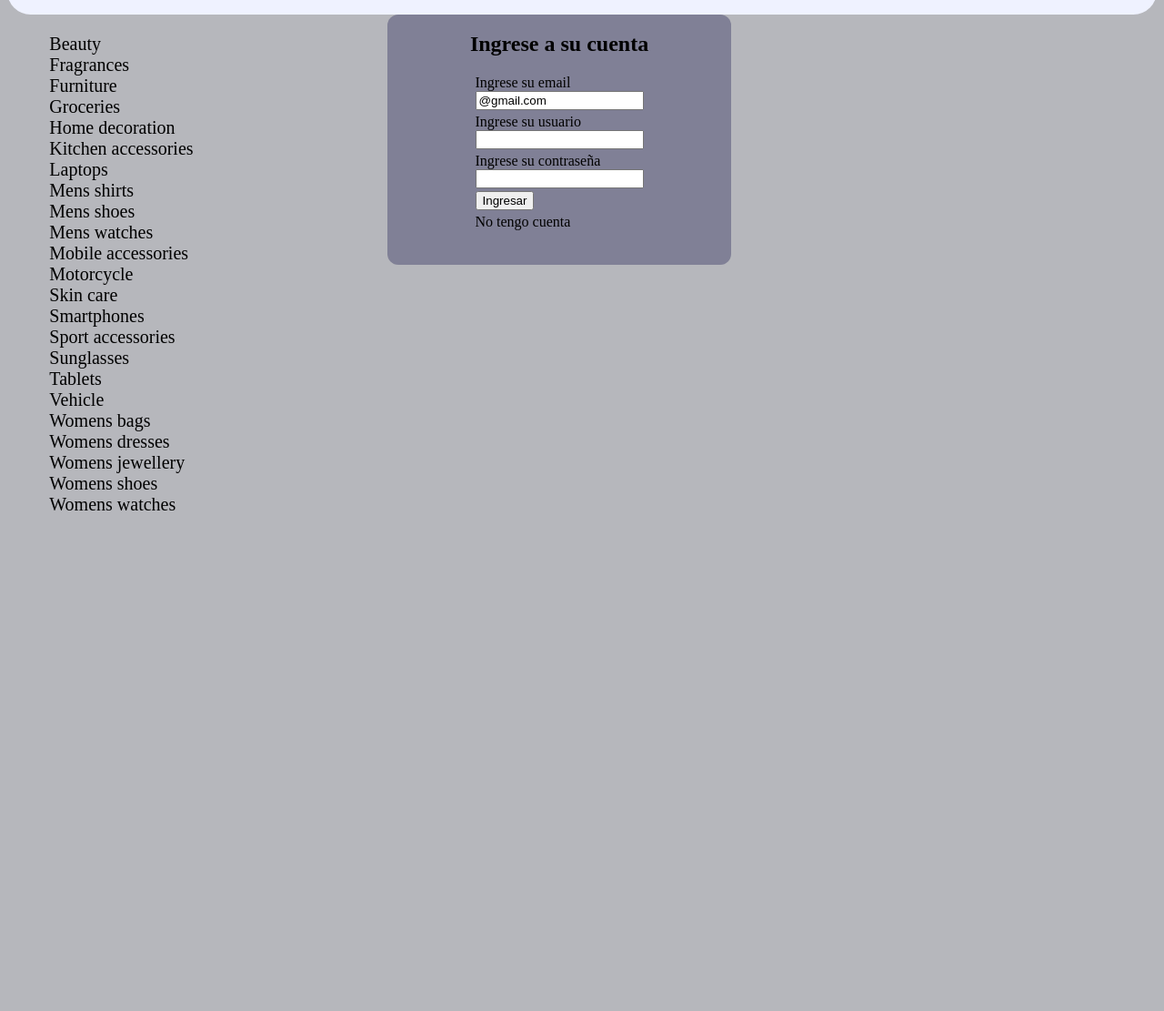
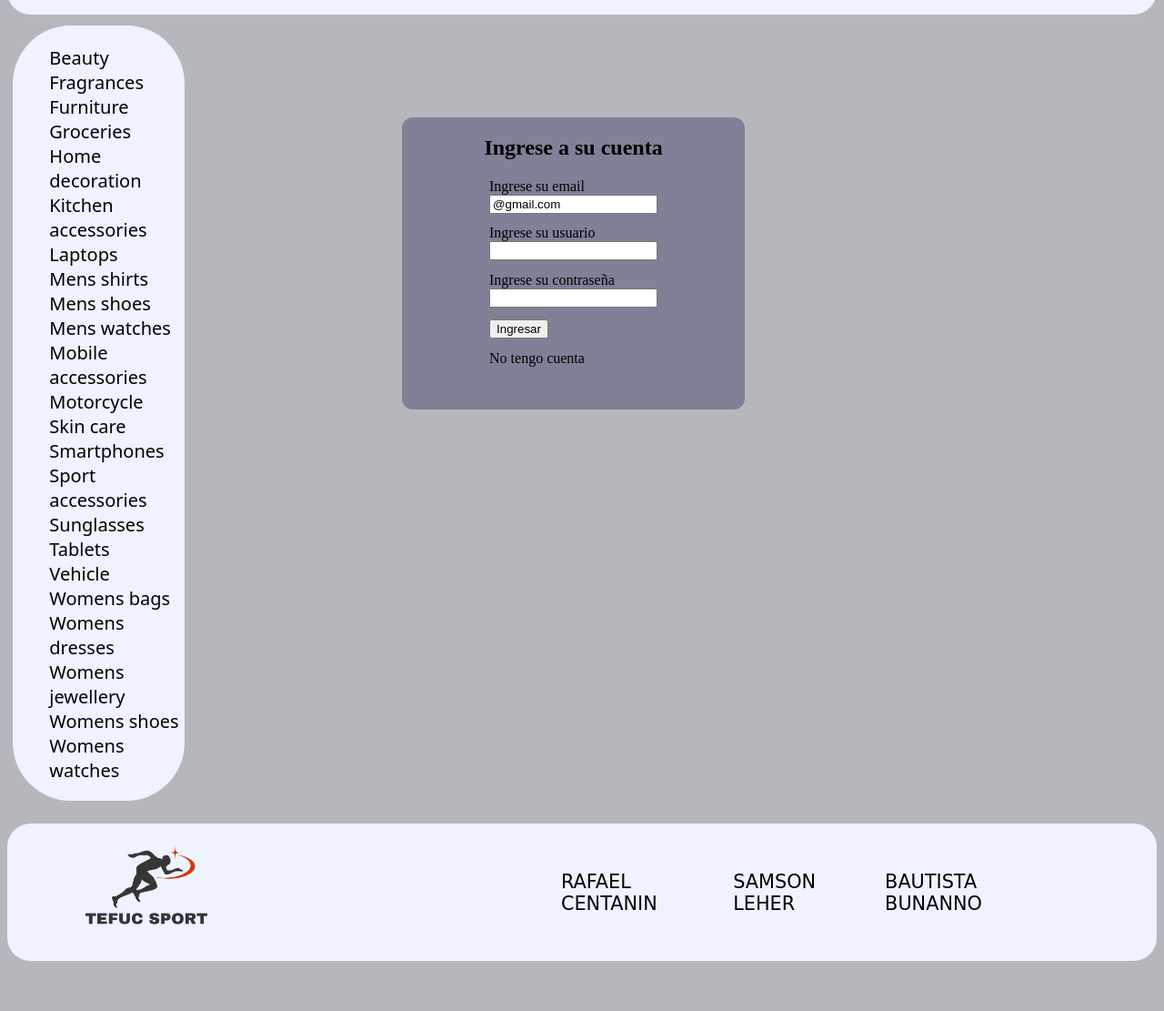
Before and after one commit to rafael-centanin/pi-grupo-8, a plain HTML site: page login.html in a window 1280 px wide. Shown: the part 143-1254 px from the top of the page at 91% size. Before the commit the page ends 800 px from the top, so only its background shows below. Drawn offline with Linux system fonts and the light colour scheme.

Commit message:
termine el index html, e hice el footer y se los agregue a todas las paginas

```diff
--- a/css/styles.css
+++ b/css/styles.css
@@ -25,6 +25,7 @@ body{
 .buscador {
     width: 110%;
     height: 120%;
+    border-radius: 1vw;
 }
 
 
@@ -45,6 +46,29 @@ body{
     border-radius: 1vw;
 }
 
+/*Footer*/
+footer{
+    background-color:#eff2ff;
+    display: flex;
+    align-items: center;
+    justify-content: space-between;
+    height: 100px;
+    border-radius:2vw;
+    padding: 2%;
+    margin-top: 2%;
+    margin-bottom: 0;
+}
+.centro-foot {
+    display: flex;
+    margin-right: 5%;
+    font-family: "Dancing Script", cursive;
+}
+
+.centro-foot p {
+    margin-right: 2%;
+    font-size: 130%;
+}
+
 /*links para category*/
 
 .cate-all{
@@ -59,7 +83,7 @@ body{
     text-decoration: none;
     color: black;
     padding-top: 2%;
-    font-family: "Quintessential", serif;
+    font-family: "Rubik Glitch", system-ui;
 }
 
 
@@ -88,6 +112,7 @@ body{
     height: 40%;
     width: 30%;
     margin-left: 17%;
+    margin-top: 9%;
 }
 
 
@@ -107,7 +132,7 @@ body{
     margin-bottom: 9%;
 }
 .login div{
-    margin-bottom: 2%;
+    margin-bottom: 7%;
 }
 
 
@@ -120,9 +145,13 @@ body{
     align-items: center;
     background-color: rgb(128, 128, 150);
     border-radius: 12px;
-    height: 40%;
+    height: 50%;
     width: 30%;
-    margin-left: 17%;
+    margin-left: 19%;
+    margin-top: 7%;
+}
+.register div{
+    padding-top: 7%;
 }
 
 .si-tengo{
--- a/login.html
+++ b/login.html
@@ -34,7 +34,7 @@
 </header>
 
 <section class="contenido">
-    <aside class="aside-category">
+ <aside class="aside-cat">
         <ul class="cate-all">
             <li><a href="./category.html">Beauty</a></li>
             <li><a href="./category.html">Fragrances</a></li>
@@ -92,6 +92,21 @@
     </main>
     </section>
 
+    <footer>
+    <div class="izq">
+            <a href="./index.html">
+                <img class="logo" src="./img/Beige_And_Dark_Gray_Illustrative_Running_Sport_Logo-removebg-preview.png"
+                    alt="Logo">
+            </a>
 
+        </div>
+
+        <div class="centro-foot">
+            <p>RAFAEL CENTANIN</p>
+            <p>SAMSON LEHER</p>
+            <p>BAUTISTA BUNANNO</p>
+        </div>
+
+</footer>
 </body>
 </html>
```
Also changed, not shown: category.html (+20 -0 lines), index.html (+18 -1 lines), product.html (+20 -0 lines), register.html (+22 -0 lines), search-result.html (+15 -0 lines).
